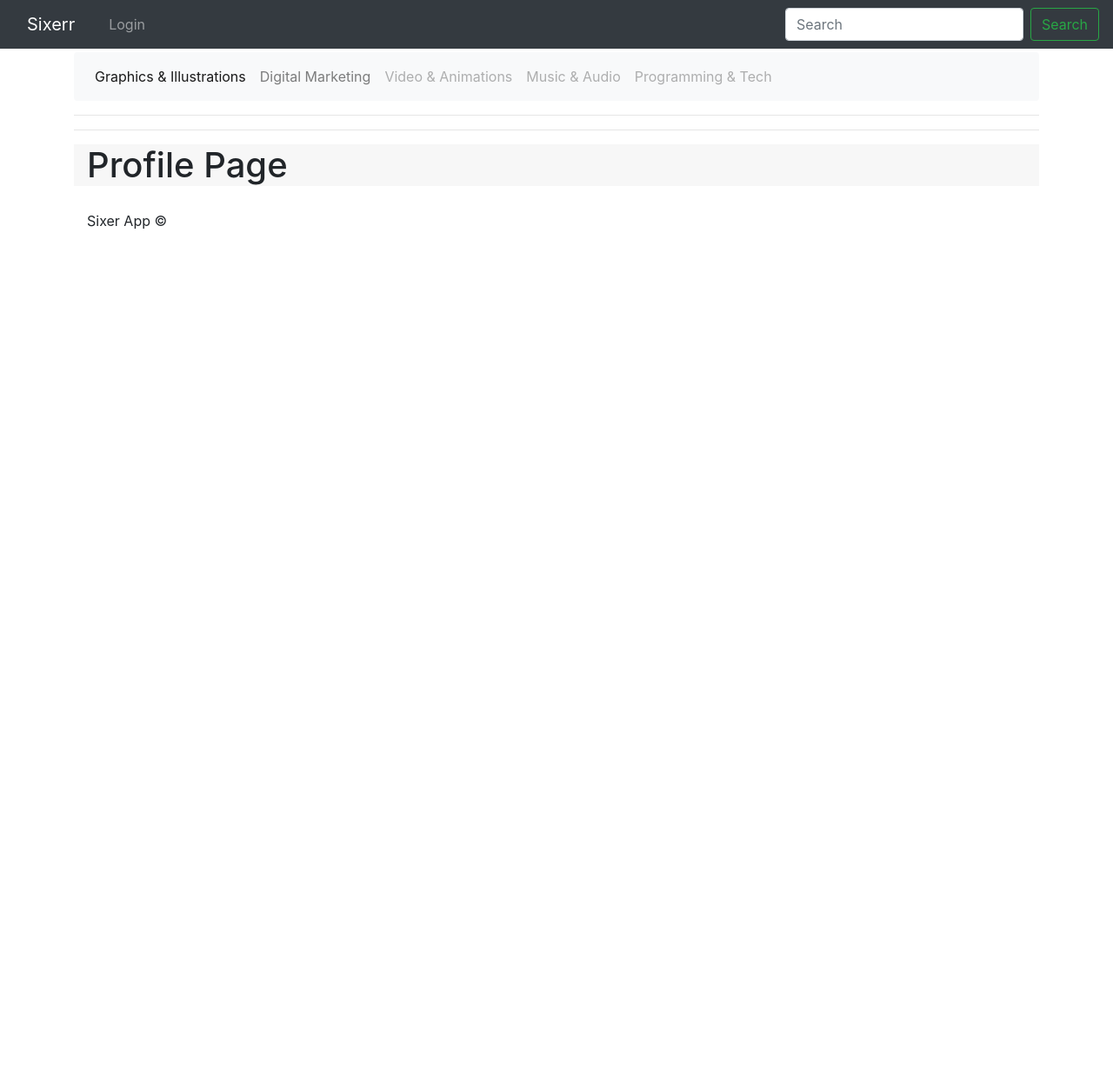
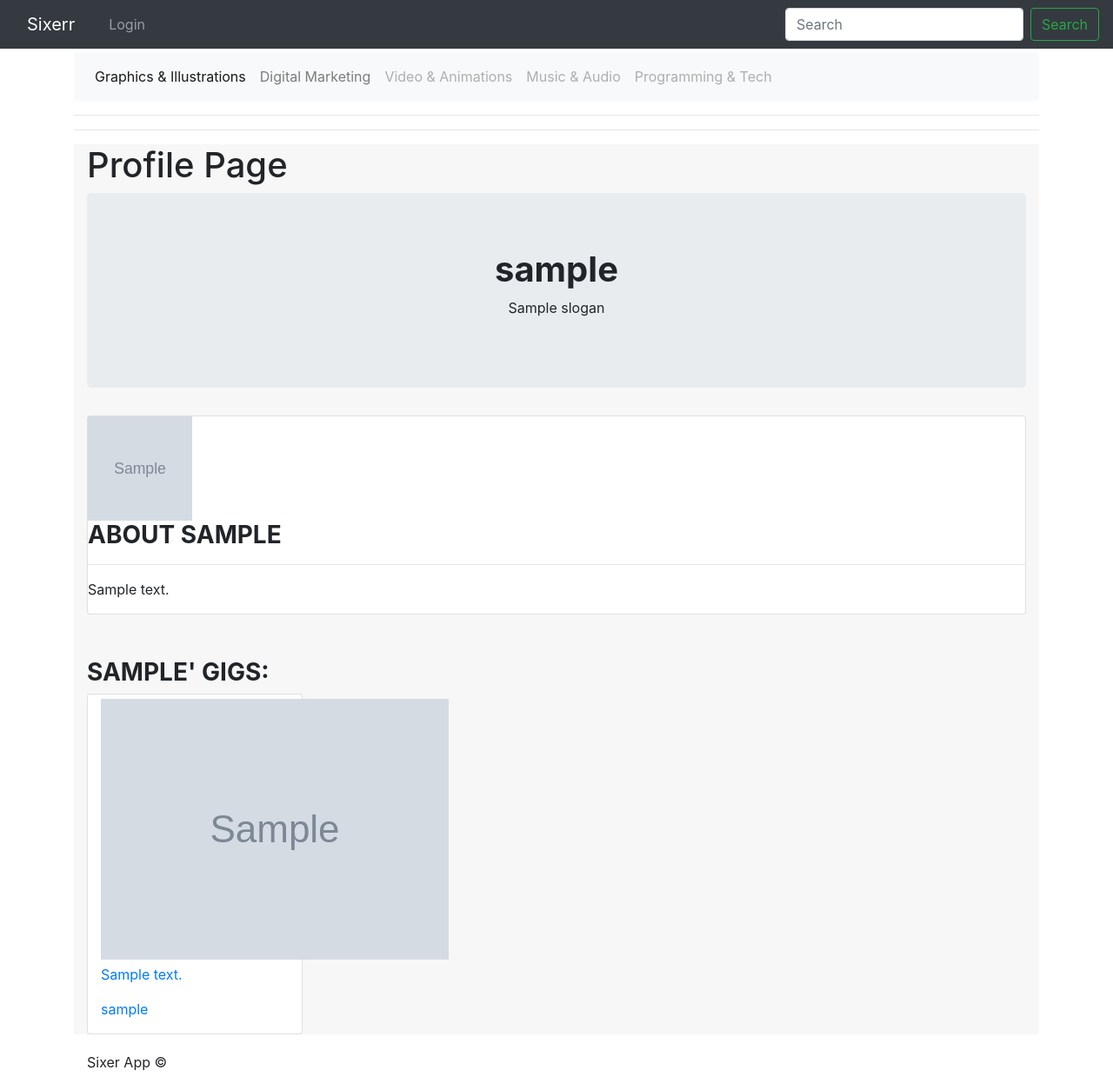
Before and after one commit to Michi441/PythonMarketplace, a Django app: template sixerapp/templates/profile.html in a window 1280 px wide. Shown: the whole page at 87% size. Before the commit the page ends 264 px from the top, so only its background shows below. Run offline with Django 3.2, Linux system fonts and the light colour scheme; the template is opened without the code that fills it: most values are stand-ins (such as "Sample title", 1, 10 or a date in 2020); grey boxes marked "Sample" are stand-in pictures; some libraries are stand-ins or nearby versions.

Commit message:
Updated profile page with associated projects

```diff
--- a/sixerapp/models.py
+++ b/sixerapp/models.py
@@ -9,6 +9,7 @@ class Profile(models.Model):
     user = models.OneToOneField(User, on_delete=models.CASCADE)
     avatar = models.CharField(max_length=500)
     about = models.CharField(max_length=1000)
+    slogan = models.CharField(max_length=500)
 
 
     def __str__(self):
--- a/sixerapp/templates/profile.html
+++ b/sixerapp/templates/profile.html
@@ -7,6 +7,39 @@
 {% block page %}
 
   <h1>Profile Page</h1>
+  <div class="jumbotron text-center">
+    <h1><b>{{profile.user.username}}</b></h1>
+    <p>{{profile.slogan}}</p>
+
+  </div>
+
+  <div class="card">
+    <div class="card-block">
+      <img src="{{profile.avatar}}" class="img-circle" height="120" width="120">
+      <h3 class="text-uppercase"><b>About {{profile.user.username}}</b></h3>
+      <hr>
+      <p>{{profile.about}}</p>
+    </div>
+  </div>
+
+  <h3 class="text-uppercase" style="margin-top:50px"><b>{{profile.user.username}}' gigs:</b></h3>
+  <div class="row">
+    {% for gig in gigs %}
+
+      <div class="col-md-3">
+        <div class="card">
+          <a href="{% url 'gig_detail' gig.id %}"><img src="/media/{{gig.photo }}"></a>
+          <div class="card-block">
+            <p><a href="{% url 'gig_detail' gig.id %}">{{gig.description}}</a></p>
+            <p><span>
+              <a href="{% url 'profile' gig.user.username %}">{{gig.user.username}}</a>
+            </span></p>
+          </div>
+        </div>
+      </div>
+    {% endfor %}
+  </div>
+
 
 
 
```
Also changed, not shown: sixerapp/views.py (+8 -2 lines), db.sqlite3, sixerapp/migrations/0004_profile_slogan.py (added).
